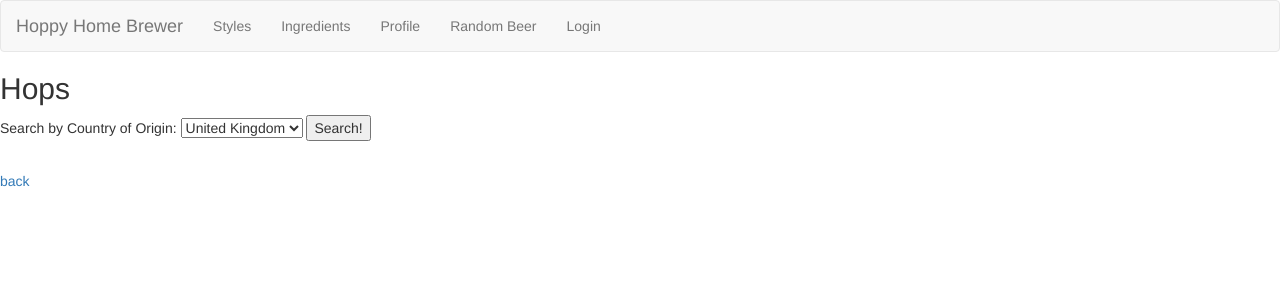
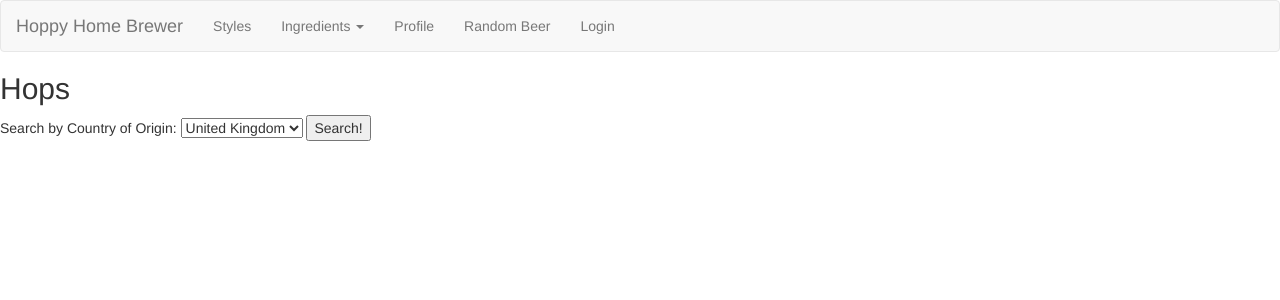
Before and after one commit to cami20/homebrew-project, a Flask app: page /hops in a window 1280 px wide. Shown: the top 300 px of the page. Run offline with Flask 2, Linux system fonts and the light colour scheme; data that the repository does not hold is empty; some libraries are stand-ins or nearby versions.

Commit message:
refactoring some code, still working on modals

```diff
--- a/server.py
+++ b/server.py
@@ -20,11 +20,13 @@ def homepage():
 
 	return render_template('homepage.html')
 
-@app.route('/ingredients')
-def ingredients():
-	"""Displays the ingredients landing page"""
 
-	return render_template('ingredients.html')
+# with the implamentation of the nav bar don't need this route for now
+# @app.route('/ingredients')
+# def ingredients():
+# 	"""Displays the ingredients landing page"""
+
+# 	return render_template('ingredients.html')
 
 @app.route('/styles')
 def styles():
@@ -445,7 +447,6 @@ def save_random_beer():
 
 	return "done"
 
-
 @app.route('/random-beer')
 def random_beer():
 	"""Shows the button to select the random beer"""
--- a/templates/base.html
+++ b/templates/base.html
@@ -31,7 +31,20 @@
             <div id="navbar" class="navbar-collapse collapse">
                 <ul class="nav navbar-nav">
                     <li><a href="/styles">Styles</a></li>
-                    <li><a href="/ingredients">Ingredients</a></li>
+                    <!-- <li><a href="/ingredients">Ingredients</a></li> -->
+                    <li class="dropdown">
+                        <a href="/ingredients"
+                           class="dropdown-toggle"
+                           data-toggle="dropdown"
+                           role="button"
+                           aria-expanded="false">
+                            Ingredients <span class="caret"></span></a>
+                        <ul class="dropdown-menu" role="menu">
+                            <li><a href="/fermentables">Fermentables</a></li>
+                            <li><a href="/hops">Hops</a></li>
+                            <li><a href="yeast">Yeast</a></li>
+                        </ul>
+                    </li>
                     <li><a href="/profile">Profile</a></li>
                     <li><a href="/random-beer">Random Beer</a></li>
                     <li><a href="/login">Login</a></li>
--- a/templates/ferment.html
+++ b/templates/ferment.html
@@ -25,8 +25,6 @@
 <ul id="fermentables">
 </ul>
 
-<br>
-<a href="/ingredients">back</a>
 
 <script>
 	"use strict";
--- a/templates/hops.html
+++ b/templates/hops.html
@@ -28,7 +28,6 @@
 </ul>
 
 <br>
-<a href="/ingredients">back</a>
 
 <script>
 	"use strict";
--- a/templates/random_beer.html
+++ b/templates/random_beer.html
@@ -3,7 +3,8 @@
 
 <h2>Random Beer!</h2>
 
-<h1>If you need some inspiration click the Submit button and we will randomly choose some ingredients for you! To help jumpstart your brain storming</h1>
+<h1>Do you need some inspiration for your next project? We will help you jump start your brain!</h1>
+<br>
 
 <a href="/random-beer-display">Submit!</a>
 
--- a/templates/yeast_display.html
+++ b/templates/yeast_display.html
@@ -17,7 +17,5 @@ Alcohol Max: {{ yeast.alcohol_tolerance_max }}
 <br>
 Yeast Format: {{ yeast.yeast_format }}
 
-<br>
-<a href="/yeast">back</a>
 
 {% endblock %}
--- a/templates/yest.html
+++ b/templates/yest.html
@@ -18,9 +18,6 @@
 
 <ul id="yeasts">
 </ul>
-
-<br>
-<a href="/ingredients">back</a>
 
 <script>
 	"use strict";
```
